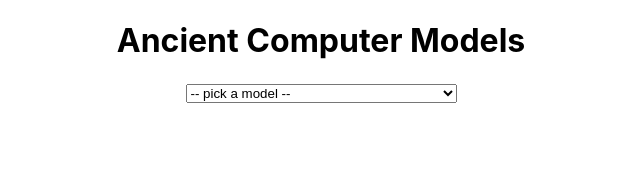
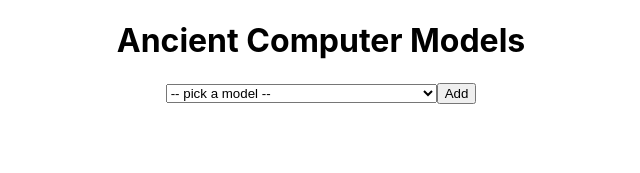
Before and after one commit to EsviCodes/homework-week3-select-computer-models, a React (Create React App) app: page / in a window 1280 px wide. Shown: the top 173 px of the page, without its empty margins (319-959 px from the left). Built offline with nearby package versions, Linux system fonts and the light colour scheme.

Commit message:
Added button and method to dispatch chosen computer model to Redux State

```diff
--- a/src/App.js
+++ b/src/App.js
@@ -2,29 +2,12 @@ import React, { Component } from "react";
 import "./App.css";
 import { connect } from "react-redux";
 
+// SEE IF YOU CAN PREVENT DEFAULT WHILE HANDLING EVENTS!
+
 class App extends Component {
   // console.log(props); // check dispatch when App was a function - works!
 
-  // Local State
-  state = {};
-
-  // handleSubmit(event) {
-  //   // whenever the value of the drop-down changes we run a method called updateSelection
-  //   console.log("I've been clicked!"); // works
-  //   event.preventDefault();
-  // }
-
-  // Event Handler
-  updateSelection = event => {
-    console.log("I Changed"); // works
-    console.log(event.target.value); // works
-    this.setState({ name: event.target.value });
-  };
-
-  render() {
-    // console.log(this.props); // check dispatch when App is a class - works!
-    // console.log(this.props); // check if computerModels is a prop - works!
-    const data = [
+  data = [
     {
       name: "Ivel Z3",
       manufacturer: "Ivasim",
@@ -50,6 +33,55 @@ class App extends Component {
       origin: "USA"
     }
   ];
+
+  // Local State - stores currently selected model
+  state = {};
+
+  // handleSubmit(event) {
+  //   // whenever the value of the drop-down changes we run a method called updateSelection
+  //   console.log("I've been clicked!"); // works
+  //   event.preventDefault();
+  // }
+
+  // Event Handlers
+  updateSelection = event => {
+    // console.log("I Changed"); // works
+    // console.log(event.target.value); // works
+
+    // CHECK-this overrides the name property. Should uses like this or should it create an array of objects?
+    this.setState({
+      name: event.target.value
+    });
+  };
+
+  addModel = () =>
+    // console.log("click"); // works!
+    // console.log(event); // works. gets event
+    // console.log(this.data); // works! gives array with objects
+
+    this.data.map(model => {
+      // console.log(model) // works!
+      // console.log(model.name) // works!
+
+      if (model.name === this.state.name) {
+        const action = {
+          type: "ADD_MODEL",
+          payload: {
+            name: model.name,
+            manufacturer: model.manufacturer,
+            year: model.year,
+            origin: model.origin
+          }
+        };
+
+        this.props.dispatch(action); // works. Shows in the Redux Dev tools
+      }
+    });
+
+  render() {
+    // console.log(this.props); // check dispatch when App is a class - works!
+    // console.log(this.props); // check if computerModels is a prop - works!
+
     // Generates an unique identifier - use in key
     const uuidv4 = require("uuid/v4");
 
@@ -62,7 +94,7 @@ class App extends Component {
           <option key={uuidv4()} value="">
             -- pick a model --
           </option>{" "}
-          {data.map(computer => {
+          {this.data.map(computer => {
             // console.log(computer) // gives an object of a computer model
             // console.log("NAME", computer.name); // gives computer name
             // console.log("YEAR", computer.year); // gives year of the computer model
@@ -73,6 +105,7 @@ class App extends Component {
             );
           })}
         </select>
+        <button onClick={this.addModel}>Add</button>
       </div>
     );
   }
```
Lines whose indentation alone changed are shown as unchanged.
